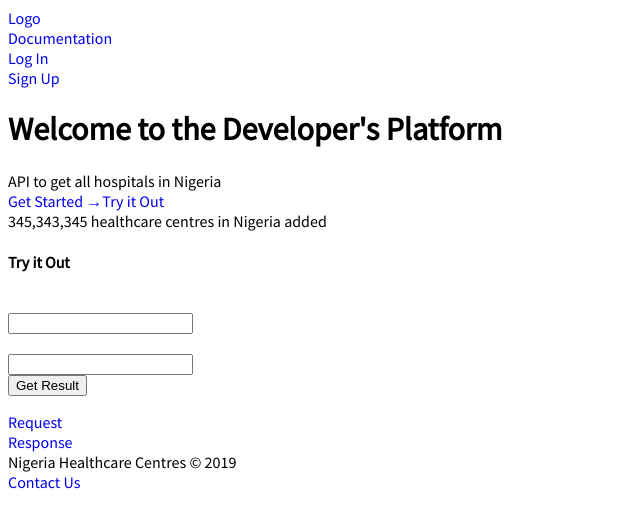
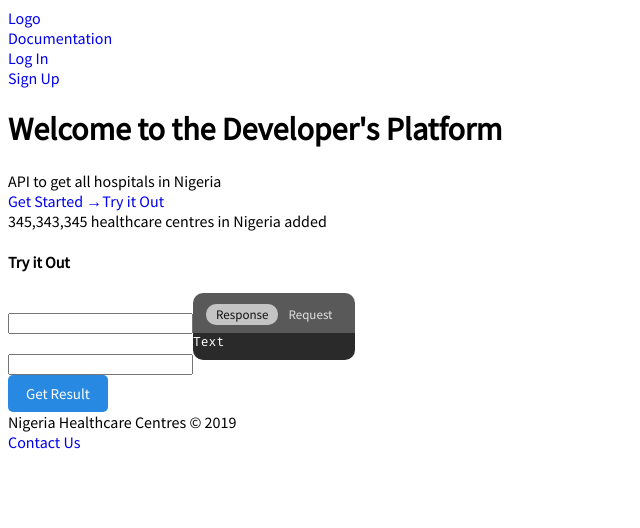
Before and after one commit to danprocoder/hospitals-developers-platform, a React app: page / in a window 1280 px wide. Shown: the top 528 px of the page, without its empty margins (0-640 px from the left). Built offline with nearby package versions, Linux system fonts and the light colour scheme.

Commit message:
Style button component

```diff
--- /dev/null
+++ b/public/scss/components/button.scss
@@ -0,0 +1,20 @@
+@keyframes moving-gradient {
+  0%{background-position: 100% 0%}
+  100%{background-position: -100% 0%}
+}
+
+.button {
+  background: #2889E2;
+  color: #ffffff;
+  font-size: 15px;
+  font-family: inherit;
+  padding: 9px 18px;
+  border-radius: 5px;
+  border: none;
+
+  &.loading {
+    background: linear-gradient(90deg, #77B7F2 0%, #4d9eeb 50%, #77B7F2 100%);
+    background-size: 200% 200%;
+    animation: moving-gradient 1s infinite;
+  }
+}
--- a/src/components/button.tsx
+++ b/src/components/button.tsx
@@ -1,4 +1,5 @@
 import * as React from 'react'
+import '../../public/scss/components/button.scss'
 
 interface ButtonProps {
   text: string,
@@ -7,8 +8,11 @@ interface ButtonProps {
 }
 
 export default (props: ButtonProps) => {
+  const className = ['button']
+  if (props.isLoading) className.push('loading')
+
   return (
-    <button onClick={props.onClick}>
+    <button onClick={props.onClick} className={className.join(' ')} disabled={!!props.isLoading}>
       {props.text}
       {props.isLoading && <span>...</span>}
     </button>
--- a/src/pages/home.tsx
+++ b/src/pages/home.tsx
@@ -3,16 +3,28 @@ import { Link } from 'react-router-dom'
 import Template from './templates/default'
 import InputField from '../components/input-field'
 import Button from '../components/button'
+import CodeCard, { CodeCardTabContent } from '../components/code-card'
 
 class TryItOut extends React.Component<any> {
+
+  state = {
+    isGettingResult: false
+  }
+
+  fetchResults (): void {
+    this.setState({ isGettingResult: true })
+  }
+
   render () {
+    const { isGettingResult } = this.state
+
     return (
       <div>
         <div>
           <h4>Try it Out</h4>
         </div>
-        <div>
-          <form>
+        <div style={{ display: 'flex', flexDirection: 'row' }}>
+          <div>
             <div>
               <InputField />
             </div>
@@ -20,19 +32,32 @@ class TryItOut extends React.Component<any> {
               <InputField />
             </div>
             <div>
-              <Button text='Get Result' />
-            </div>
-          </form>
-          <div>
-            <div>
-              <ul>
-                <li>
-                  <a href='#'>Request</a></li>
-                <li>
-                  <a href='#'>Response</a></li>
-              </ul>
+              <Button
+                text='Get Result'
+                isLoading={isGettingResult}
+                onClick={() => this.fetchResults()}
+              />
             </div>
           </div>
+          <CodeCard
+            tabMenus={[
+              { id: 'response', text: 'Response' },
+              { id: 'request', text: 'Request' }
+            ]}
+          >
+            <CodeCardTabContent
+              key='request'
+              id='response'
+            >
+              <div>Text</div>
+            </CodeCardTabContent>
+            <CodeCardTabContent
+              key='request'
+              id='request'
+            >
+              <div>Text</div>
+            </CodeCardTabContent>
+          </CodeCard>
         </div>
       </div>
     )
```
